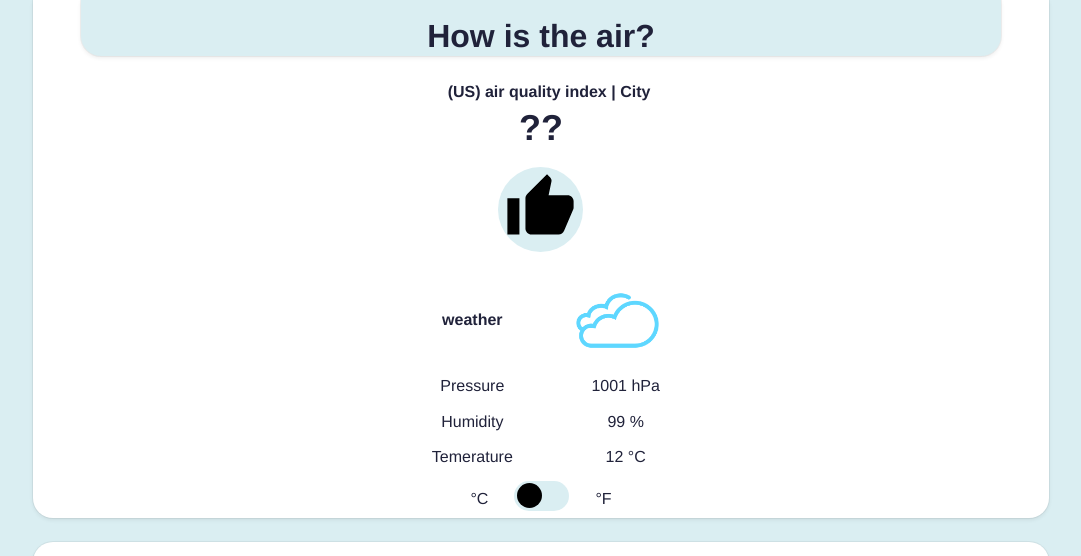
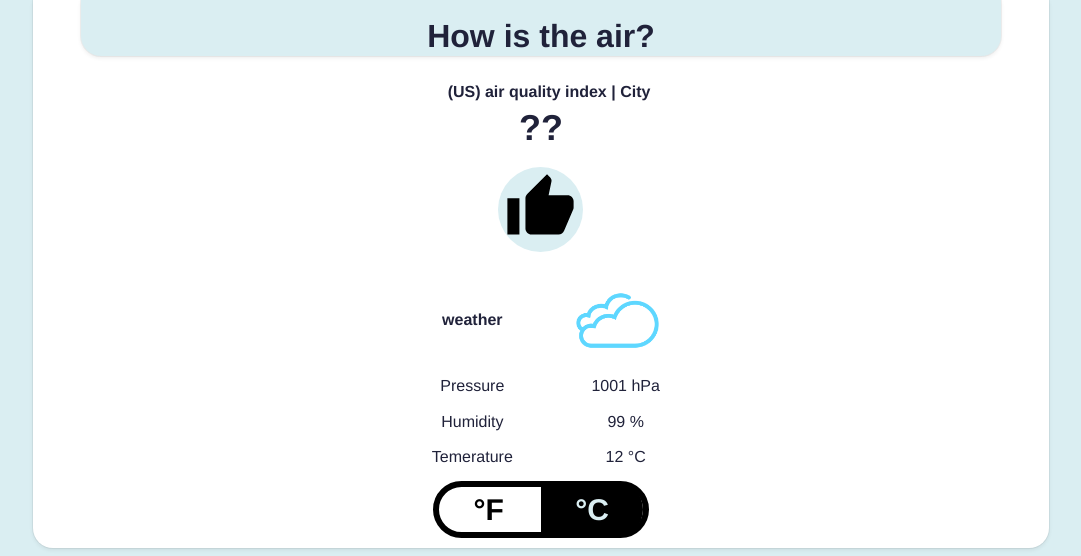
Before and after one commit to DeblaereHannes/TheAirApp, a plain HTML site: page index.html in a window 1280 px wide. Shown: the top 556 px of the page, without its empty margins (99-1180 px from the left). Drawn offline with nearby package versions, Linux system fonts and the light colour scheme; no server answers; a web font is replaced by a local one.

Commit message:
toggle update + form

```diff
--- a/css/screen2.css
+++ b/css/screen2.css
@@ -77,6 +77,12 @@
 
     --global-color-error: crimson;
     --input-borderColor-error: red;
+
+    --accent: black;
+    --border-width: 6px;
+    --border-radius: 55px;
+    --font-size: 30px;
+
 }
 
 /*------------------------------------*\
@@ -613,6 +619,15 @@ input::placeholder {
     grid-template-columns: 1fr 1fr 1fr;
 }
 
+.c-card__body--content-toggle{
+    grid-column: 1 / -1;
+    display: flex;
+    justify-content: center;
+    align-items: center;
+    margin: 0;
+    margin-bottom: 10px;
+}
+
 .c-card__body--content-weather{
     grid-column: 1/-1;
 }
@@ -685,56 +700,74 @@ img{
 
 */
 
-.toggle-containter{
-    width: 90%;
+
+
+.toggle-container{
+    perspective: 800px;
+}
+
+.toggle {
+    position: relative;
+    border: solid var(--border-width) var(--accent);
+    border-radius: var(--border-radius);
+    transition: transform cubic-bezier(0, 0, 0.30, 2) .4s;
+    transform-style: preserve-3d;
+    perspective: 800px;
+}
+
+.toggle>input[type="radio"] {
+    display: none;
+}
+
+.toggle>#choice1:checked~#flap {
+    transform: rotateY(-180deg);
+}
+
+.toggle>#choice1:checked~#flap>.content {
+    transform: rotateY(-180deg);
+}
+
+.toggle>#choice2:checked~#flap {
+    transform: rotateY(0deg);
+}
+
+.toggle>label {
+    display: inline-block;
+    min-width: 100px;
+    font-size: var(--font-size);
+    text-align: center;
+    color: var(--accent);
+    cursor: pointer;
+}
+
+.toggle>label,
+.toggle>#flap {
+    font-weight: bold;
+    text-transform: capitalize;
+}
+
+.toggle>#flap {
+    position: absolute;
+    top: calc( 0px - var(--border-width));
+    left: 50%;
+    height: calc(100% + var(--border-width) * 2);
+    width: 50%;
     display: flex;
-    margin: auto;
     justify-content: center;
     align-items: center;
+    font-size: var(--font-size);
+    background-color: var(--accent);
+    border-top-right-radius: var(--border-radius);
+    border-bottom-right-radius: var(--border-radius);
+    transform-style: preserve-3d;
+    transform-origin: left;
+    transition: transform cubic-bezier(0.4, 0, 0.2, 1) .5s;
 }
 
-.switch{
-    position: relative;
-    display: inline-block;
-    width: 55px;
-    height: 30px;
-    margin: 0 10px;
-}
-
-.toggle-text{
-    margin-left: 1rem;
-    margin-right: 1rem;
-}
-
-.slider{
-    position: absolute;
-    cursor: pointer;
-    top: 0;
-    bottom: 0;
-    left: 0;
-    right: 0;
-    background-color: var(--global-html-backgroundColor);
-    transition: .4s;
-    border-radius: 34px;
-}
-
-.switch input{display: none;}
-
-.slider::before{
-    position: absolute;
-    content: "";
-    height: 25px;
-    width: 25px;
-    left: 2.5px;
-    bottom: 2.5px;
-    background-color: black;
-    transition: .4s;
-    border-radius: 25px;
-}
-
-
-input:checked + .slider::before{
-    transform: translateX(25px);
+.toggle>#flap>.content {
+    color: var(--global-html-backgroundColor);
+    transition: transform 0s linear .25s;
+    transform-style: preserve-3d;
 }
 
 /*
--- a/index.html
+++ b/index.html
@@ -73,10 +73,22 @@
                                     <p class="">Temerature</p>
                                     <p class=" js-temp">12 °C</p>
                                 </div>
-                                <div class="toggle-containter">
-                                    <div class="toggle-text">°C</div>
-                                    <div class="toggle-switch"><label class="switch"><input type="checkbox" class="js-switch"><span class="slider"></span></label></div>
-                                    <div class="toggle-text">°F</div>
+                            </div>
+                            <div class="c-card__body--content-toggle">
+                                <div class="toggle-container">
+
+                                    <form class="toggle">
+
+                                        <input type="radio" id="choice1" name="choice" value="celsius">
+                                        <label for="choice1">°F</label>
+
+                                        <input type="radio" id="choice2" name="choice" value="farenheid">
+                                        <label for="choice2">°C</label>
+
+                                        <div id="flap"><span class="content">problem</span></div>
+
+                                    </form>
+
                                 </div>
                             </div>
                         </div>
--- a/script/app.js
+++ b/script/app.js
@@ -5,7 +5,8 @@ const copyright =
   '&copy; <a href="https://www.openstreetmap.org/copyright">OpenStreetMap</a> contributors, Tiles style by <a href="https://www.hotosm.org/" target="_blank">Humanitarian OpenStreetMap Team</a> hosted by <a href="https://openstreetmap.fr/" target="_blank">OpenStreetMap France</a>';
 let map, layergroup;
 const cssRoot = document.querySelector(':root');
-
+let st = {};
+let tempresult;
 
 
 var swapArrayElements = function(arr, indexA, indexB) {
@@ -38,8 +39,8 @@ const showResult = queryResponse => {
   document.querySelector('.js-pressure').innerText = `${queryResponse.data.current.weather.pr} hPa`;
   document.querySelector('.js-hum').innerText = `${queryResponse.data.current.weather.hu} %`;
   document.querySelector('.js-weather-img').src = `./img/${queryResponse.data.current.weather.ic}.png`;
-
-  if(document.querySelector('.js-switch').checked == true){
+  tempresult = queryResponse.data.current.weather.tp;
+  if(st.choice1.checked == true){
     document.querySelector('.js-temp').innerText = `${(queryResponse.data.current.weather.tp) * 1.8000 + 32.00} °F`;
   }else{
     document.querySelector('.js-temp').innerText = `${queryResponse.data.current.weather.tp} °C`;
@@ -68,13 +69,13 @@ const showResult = queryResponse => {
   map.setView(arr, 11);
   maakMarker(arr, queryResponse.data.city, queryResponse.data.country, queryResponse.data.state);
 
-  document.querySelector('.js-switch').addEventListener("click", function(){
-    if(document.querySelector('.js-switch').checked == true){
-      document.querySelector('.js-temp').innerText = `${(queryResponse.data.current.weather.tp) * 1.8000 + 32.00} °F`;
-    }else{
-      document.querySelector('.js-temp').innerText = `${queryResponse.data.current.weather.tp} °C`;
-    }
-  })
+  //document.querySelector('.js-switch').addEventListener("click", function(){
+    //if(document.querySelector('.js-switch').checked == true){
+      //document.querySelector('.js-temp').innerText = `${(queryResponse.data.current.weather.tp) * 1.8000 + 32.00} °F`;
+   // }else{
+     // document.querySelector('.js-temp').innerText = `${queryResponse.data.current.weather.tp} °C`;
+   // }
+  //})
 };
 
 
@@ -99,8 +100,32 @@ const getAPI2 = async (lat, lng) => {
 	// Als dat gelukt is, gaan we naar onze showResult functie.
 };
 
+st.clickHandler = (e) => {
+
+  if (e.target.tagName === 'LABEL') {
+      setTimeout(() => {
+          st.flap.children[0].textContent = e.target.textContent;
+      }, 250);
+  }
+  //console.log(st.choice1);
+  if(st.choice1.checked == true){
+    document.querySelector('.js-temp').innerText = `${(tempresult) * 1.8000 + 32.00} °F`;
+  }else{
+    document.querySelector('.js-temp').innerText = `${tempresult} °C`;
+  }
+}
+
 const init = function() {
     console.log("init initiated!");
+
+    st.flap = document.querySelector('#flap');
+    st.toggle = document.querySelector('.toggle');
+
+    st.choice1 = document.querySelector('#choice1');
+    st.choice2 = document.querySelector('#choice2');
+
+    st.flap.children[0].textContent = st.choice2.nextElementSibling.textContent;
+    document.addEventListener('click', (e) => st.clickHandler(e));
 
     map = L.map("mapid").setView([51.041028, 3.398512], 10);
     L.tileLayer(provider, {attribution: copyright}).addTo(map);
@@ -108,6 +133,7 @@ const init = function() {
 
     getAPI1();
 
+
     map.on('click', onMapClick);
 
   };
```
Also changed, not shown: css/screen1.css (+65 -3 lines), landingspage.html (+11 -1 lines), script/validation.js (added, +79 -0 lines).
